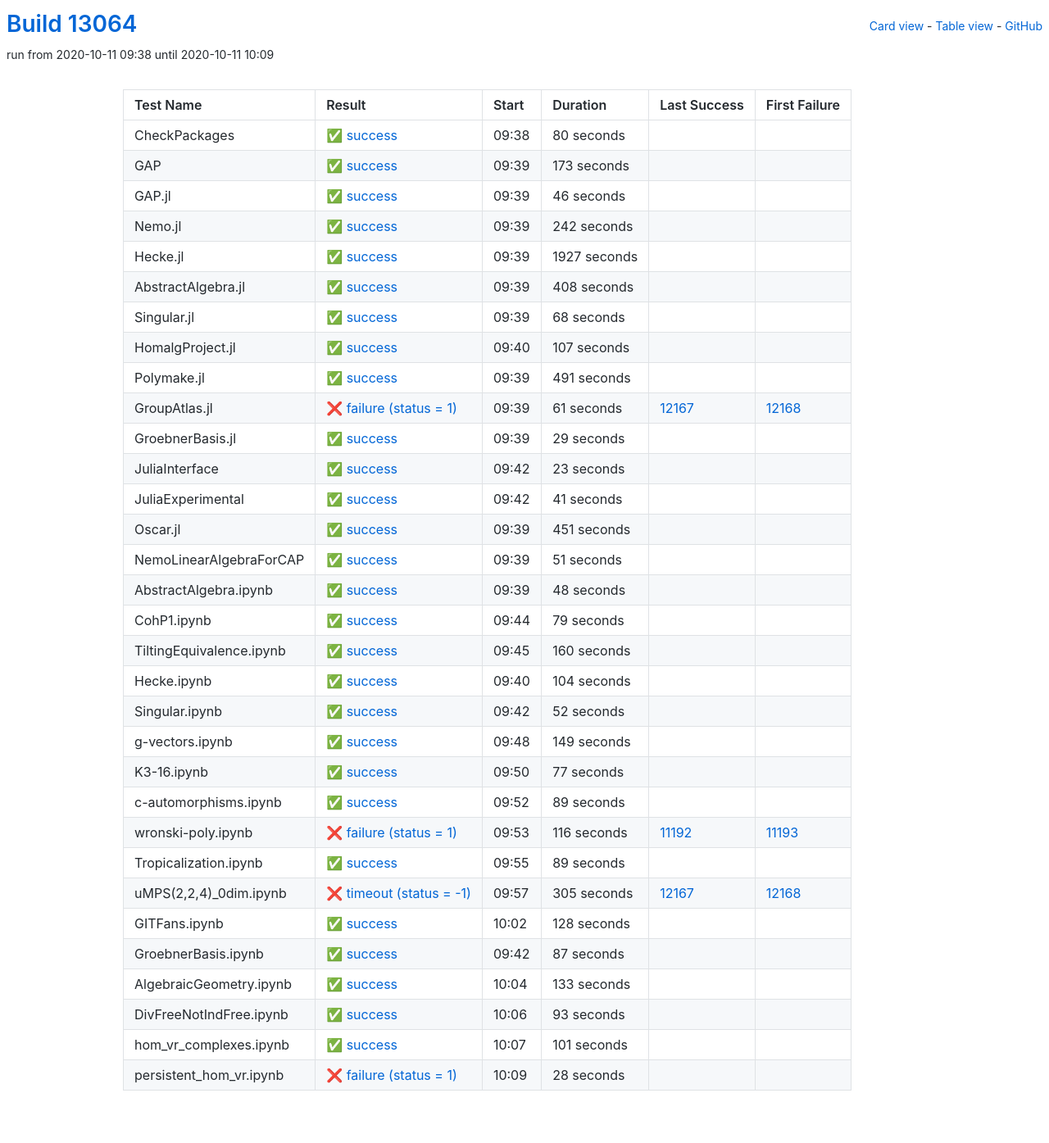
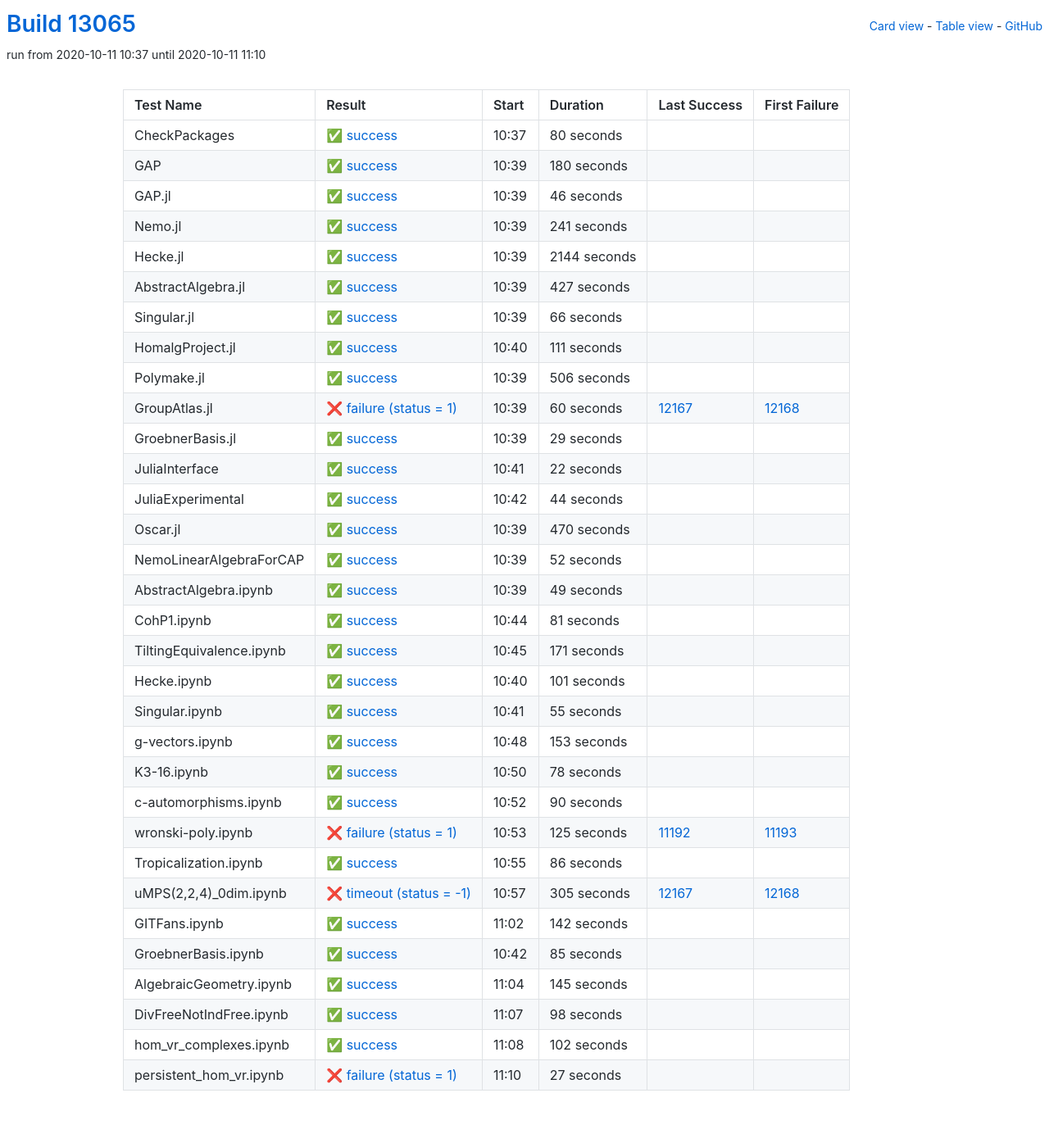
Before and after one commit to oscar-system/oscar-ci-status, a Jekyll site: the page built from table.html, in a window 1280 px wide. Shown: the whole page at 82% size. Built offline with Jekyll 4.4.1, drawn with Linux system fonts in a browser that asks for light colours.

Commit message:
Build #13065

```diff
--- a/_data/ci.yml
+++ b/_data/ci.yml
@@ -1,6 +1,6 @@
 ---
-build: 13064
-build_url: https://oscarci.mathematik.uni-kl.de/job/oscar/13064/
+build: 13065
+build_url: https://oscarci.mathematik.uni-kl.de/job/oscar/13065/
 job: oscar
 organization: oscar-system
 repo: oscar-ci-status
@@ -8,8 +8,8 @@
 tests:
 - name: CheckPackages
   id: checkpackages
-  log: https://oscarci.mathematik.uni-kl.de/job/oscar/13064/artifact/logs/build-13064/CheckPackages.log
-  start: 2020-10-11 09:38
+  log: https://oscarci.mathematik.uni-kl.de/job/oscar/13065/artifact/logs/build-13065/CheckPackages.log
+  start: 2020-10-11 10:37
   success: true
   exitcode: 0
   status: success
@@ -20,20 +20,20 @@
   first_failure_url:
 - name: GAP
   id: gap
-  log: https://oscarci.mathematik.uni-kl.de/job/oscar/13064/artifact/logs/build-13064/GAP.log
-  start: 2020-10-11 09:39
+  log: https://oscarci.mathematik.uni-kl.de/job/oscar/13065/artifact/logs/build-13065/GAP.log
+  start: 2020-10-11 10:39
   success: true
   exitcode: 0
   status: success
-  duration: 173
+  duration: 180
   last_success: false
   last_success_url:
   first_failure: false
   first_failure_url:
 - name: GAP.jl
   id: gap-jl
-  log: https://oscarci.mathematik.uni-kl.de/job/oscar/13064/artifact/logs/build-13064/GAP.jl.log
-  start: 2020-10-11 09:39
+  log: https://oscarci.mathematik.uni-kl.de/job/oscar/13065/artifact/logs/build-13065/GAP.jl.log
+  start: 2020-10-11 10:39
   success: true
   exitcode: 0
   status: success
@@ -44,92 +44,92 @@
   first_failure_url:
 - name: Nemo.jl
   id: nemo-jl
-  log: https://oscarci.mathematik.uni-kl.de/job/oscar/13064/artifact/logs/build-13064/Nemo.jl.log
-  start: 2020-10-11 09:39
+  log: https://oscarci.mathematik.uni-kl.de/job/oscar/13065/artifact/logs/build-13065/Nemo.jl.log
+  start: 2020-10-11 10:39
   success: true
   exitcode: 0
   status: success
-  duration: 242
+  duration: 241
   last_success: false
   last_success_url:
   first_failure: false
   first_failure_url:
 - name: Hecke.jl
   id: hecke-jl
-  log: https://oscarci.mathematik.uni-kl.de/job/oscar/13064/artifact/logs/build-13064/Hecke.jl.log
-  start: 2020-10-11 09:39
+  log: https://oscarci.mathematik.uni-kl.de/job/oscar/13065/artifact/logs/build-13065/Hecke.jl.log
+  start: 2020-10-11 10:39
   success: true
   exitcode: 0
   status: success
-  duration: 1927
+  duration: 2144
   last_success: false
   last_success_url:
   first_failure: false
   first_failure_url:
 - name: AbstractAlgebra.jl
   id: abstractalgebra-jl
-  log: https://oscarci.mathematik.uni-kl.de/job/oscar/13064/artifact/logs/build-13064/AbstractAlgebra.jl.log
-  start: 2020-10-11 09:39
+  log: https://oscarci.mathematik.uni-kl.de/job/oscar/13065/artifact/logs/build-13065/AbstractAlgebra.jl.log
+  start: 2020-10-11 10:39
   success: true
   exitcode: 0
   status: success
-  duration: 408
+  duration: 427
   last_success: false
   last_success_url:
   first_failure: false
   first_failure_url:
 - name: Singular.jl
   id: singular-jl
-  log: https://oscarci.mathematik.uni-kl.de/job/oscar/13064/artifact/logs/build-13064/Singular.jl.log
-  start: 2020-10-11 09:39
+  log: https://oscarci.mathematik.uni-kl.de/job/oscar/13065/artifact/logs/build-13065/Singular.jl.log
+  start: 2020-10-11 10:39
   success: true
   exitcode: 0
   status: success
-  duration: 68
+  duration: 66
   last_success: false
   last_success_url:
   first_failure: false
   first_failure_url:
 - name: HomalgProject.jl
   id: homalgproject-jl
-  log: https://oscarci.mathematik.uni-kl.de/job/oscar/13064/artifact/logs/build-13064/HomalgProject.jl.log
-  start: 2020-10-11 09:40
+  log: https://oscarci.mathematik.uni-kl.de/job/oscar/13065/artifact/logs/build-13065/HomalgProject.jl.log
+  start: 2020-10-11 10:40
   success: true
   exitcode: 0
   status: success
-  duration: 107
+  duration: 111
   last_success: false
   last_success_url:
   first_failure: false
   first_failure_url:
 - name: Polymake.jl
   id: polymake-jl
-  log: https://oscarci.mathematik.uni-kl.de/job/oscar/13064/artifact/logs/build-13064/Polymake.jl.log
-  start: 2020-10-11 09:39
+  log: https://oscarci.mathematik.uni-kl.de/job/oscar/13065/artifact/logs/build-13065/Polymake.jl.log
+  start: 2020-10-11 10:39
   success: true
   exitcode: 0
   status: success
-  duration: 491
+  duration: 506
   last_success: false
   last_success_url:
   first_failure: false
   first_failure_url:
 - name: GroupAtlas.jl
   id: groupatlas-jl
-  log: https://oscarci.mathematik.uni-kl.de/job/oscar/13064/artifact/logs/build-13064/GroupAtlas.jl.log
-  start: 2020-10-11 09:39
+  log: https://oscarci.mathematik.uni-kl.de/job/oscar/13065/artifact/logs/build-13065/GroupAtlas.jl.log
+  start: 2020-10-11 10:39
   success: false
   exitcode: 1
   status: failure
-  duration: 61
+  duration: 60
   last_success: 12167
   last_success_url: https://oscarci.mathematik.uni-kl.de/job/oscar/12167/
   first_failure: 12168
   first_failure_url: https://oscarci.mathematik.uni-kl.de/job/oscar/12168/
 - name: GroebnerBasis.jl
   id: groebnerbasis-jl
-  log: https://oscarci.mathematik.uni-kl.de/job/oscar/13064/artifact/logs/build-13064/GroebnerBasis.jl.log
-  start: 2020-10-11 09:39
+  log: https://oscarci.mathematik.uni-kl.de/job/oscar/13065/artifact/logs/build-13065/GroebnerBasis.jl.log
+  start: 2020-10-11 10:39
   success: true
   exitcode: 0
   status: success
@@ -140,104 +140,44 @@
   first_failure_url:
 - name: JuliaInterface
   id: juliainterface
-  log: https://oscarci.mathematik.uni-kl.de/job/oscar/13064/artifact/logs/build-13064/JuliaInterface.log
-  start: 2020-10-11 09:42
+  log: https://oscarci.mathematik.uni-kl.de/job/oscar/13065/artifact/logs/build-13065/JuliaInterface.log
+  start: 2020-10-11 10:41
   success: true
   exitcode: 0
   status: success
-  duration: 23
+  duration: 22
   last_success: false
   last_success_url:
   first_failure: false
   first_failure_url:
 - name: JuliaExperimental
   id: juliaexperimental
-  log: https://oscarci.mathematik.uni-kl.de/job/oscar/13064/artifact/logs/build-13064/JuliaExperimental.log
-  start: 2020-10-11 09:42
+  log: https://oscarci.mathematik.uni-kl.de/job/oscar/13065/artifact/logs/build-13065/JuliaExperimental.log
+  start: 2020-10-11 10:42
   success: true
   exitcode: 0
   status: success
-  duration: 41
+  duration: 44
   last_success: false
   last_success_url:
   first_failure: false
   first_failure_url:
 - name: Oscar.jl
   id: oscar-jl
-  log: https://oscarci.mathematik.uni-kl.de/job/oscar/13064/artifact/logs/build-13064/Oscar.jl.log
-  start: 2020-10-11 09:39
+  log: https://oscarci.mathematik.uni-kl.de/job/oscar/13065/artifact/logs/build-13065/Oscar.jl.log
+  start: 2020-10-11 10:39
   success: true
   exitcode: 0
   status: success
-  duration: 451
+  duration: 470
   last_success: false
   last_success_url:
   first_failure: false
   first_failure_url:
 - name: NemoLinearAlgebraForCAP
   id: nemolinearalgebraforcap
-  log: https://oscarci.mathematik.uni-kl.de/job/oscar/13064/artifact/logs/build-13064/NemoLinearAlgebraForCAP.log
-  start: 2020-10-11 09:39
-  success: true
-  exitcode: 0
-  status: success
-  duration: 51
-  last_success: false
-  last_success_url:
-  first_failure: false
-  first_failure_url:
-- name: AbstractAlgebra.ipynb
-  id: abstractalgebra-ipynb
-  log: https://oscarci.mathematik.uni-kl.de/job/oscar/13064/artifact/logs/build-13064/AbstractAlgebra.ipynb.log
-  start: 2020-10-11 09:39
-  success: true
-  exitcode: 0
-  status: success
-  duration: 48
-  last_success: false
-  last_success_url:
-  first_failure: false
-  first_failure_url:
-- name: CohP1.ipynb
-  id: cohp1-ipynb
-  log: https://oscarci.mathematik.uni-kl.de/job/oscar/13064/artifact/logs/build-13064/CohP1.ipynb.log
-  start: 2020-10-11 09:44
-  success: true
-  exitcode: 0
-  status: success
-  duration: 79
-  last_success: false
-  last_success_url:
-  first_failure: false
-  first_failure_url:
-- name: TiltingEquivalence.ipynb
-  id: tiltingequivalence-ipynb
-  log: https://oscarci.mathematik.uni-kl.de/job/oscar/13064/artifact/logs/build-13064/TiltingEquivalence.ipynb.log
-  start: 2020-10-11 09:45
-  success: true
-  exitcode: 0
-  status: success
-  duration: 160
-  last_success: false
-  last_success_url:
-  first_failure: false
-  first_failure_url:
-- name: Hecke.ipynb
-  id: hecke-ipynb
-  log: https://oscarci.mathematik.uni-kl.de/job/oscar/13064/artifact/logs/build-13064/Hecke.ipynb.log
-  start: 2020-10-11 09:40
-  success: true
-  exitcode: 0
-  status: success
-  duration: 104
-  last_success: false
-  last_success_url:
-  first_failure: false
-  first_failure_url:
-- name: Singular.ipynb
-  id: singular-ipynb
-  log: https://oscarci.mathematik.uni-kl.de/job/oscar/13064/artifact/logs/build-13064/Singular.ipynb.log
-  start: 2020-10-11 09:42
+  log: https://oscarci.mathematik.uni-kl.de/job/oscar/13065/artifact/logs/build-13065/NemoLinearAlgebraForCAP.log
+  start: 2020-10-11 10:39
   success: true
   exitcode: 0
   status: success
@@ -246,70 +186,130 @@
   last_success_url:
   first_failure: false
   first_failure_url:
-- name: g-vectors.ipynb
-  id: g-vectors-ipynb
-  log: https://oscarci.mathematik.uni-kl.de/job/oscar/13064/artifact/logs/build-13064/g-vectors.ipynb.log
-  start: 2020-10-11 09:48
+- name: AbstractAlgebra.ipynb
+  id: abstractalgebra-ipynb
+  log: https://oscarci.mathematik.uni-kl.de/job/oscar/13065/artifact/logs/build-13065/AbstractAlgebra.ipynb.log
+  start: 2020-10-11 10:39
   success: true
   exitcode: 0
   status: success
-  duration: 149
+  duration: 49
+  last_success: false
+  last_success_url:
+  first_failure: false
+  first_failure_url:
+- name: CohP1.ipynb
+  id: cohp1-ipynb
+  log: https://oscarci.mathematik.uni-kl.de/job/oscar/13065/artifact/logs/build-13065/CohP1.ipynb.log
+  start: 2020-10-11 10:44
+  success: true
+  exitcode: 0
+  status: success
+  duration: 81
+  last_success: false
+  last_success_url:
+  first_failure: false
+  first_failure_url:
+- name: TiltingEquivalence.ipynb
+  id: tiltingequivalence-ipynb
+  log: https://oscarci.mathematik.uni-kl.de/job/oscar/13065/artifact/logs/build-13065/TiltingEquivalence.ipynb.log
+  start: 2020-10-11 10:45
+  success: true
+  exitcode: 0
+  status: success
+  duration: 171
+  last_success: false
+  last_success_url:
+  first_failure: false
+  first_failure_url:
+- name: Hecke.ipynb
+  id: hecke-ipynb
+  log: https://oscarci.mathematik.uni-kl.de/job/oscar/13065/artifact/logs/build-13065/Hecke.ipynb.log
+  start: 2020-10-11 10:40
+  success: true
+  exitcode: 0
+  status: success
+  duration: 101
+  last_success: false
+  last_success_url:
+  first_failure: false
+  first_failure_url:
+- name: Singular.ipynb
+  id: singular-ipynb
+  log: https://oscarci.mathematik.uni-kl.de/job/oscar/13065/artifact/logs/build-13065/Singular.ipynb.log
+  start: 2020-10-11 10:41
+  success: true
+  exitcode: 0
+  status: success
+  duration: 55
+  last_success: false
+  last_success_url:
+  first_failure: false
+  first_failure_url:
+- name: g-vectors.ipynb
+  id: g-vectors-ipynb
+  log: https://oscarci.mathematik.uni-kl.de/job/oscar/13065/artifact/logs/build-13065/g-vectors.ipynb.log
+  start: 2020-10-11 10:48
+  success: true
+  exitcode: 0
+  status: success
+  duration: 153
   last_success: false
   last_success_url:
   first_failure: false
   first_failure_url:
 - name: K3-16.ipynb
   id: k3-16-ipynb
-  log: https://oscarci.mathematik.uni-kl.de/job/oscar/13064/artifact/logs/build-13064/K3-16.ipynb.log
-  start: 2020-10-11 09:50
+  log: https://oscarci.mathematik.uni-kl.de/job/oscar/13065/artifact/logs/build-13065/K3-16.ipynb.log
+  start: 2020-10-11 10:50
   success: true
   exitcode: 0
   status: success
-  duration: 77
+  duration: 78
   last_success: false
   last_success_url:
   first_failure: false
   first_failure_url:
 - name: c-automorphisms.ipynb
   id: c-automorphisms-ipynb
-  log: https://oscarci.mathematik.uni-kl.de/job/oscar/13064/artifact/logs/build-13064/c-automorphisms.ipynb.log
-  start: 2020-10-11 09:52
+  log: https://oscarci.mathematik.uni-kl.de/job/oscar/13065/artifact/logs/build-13065/c-automorphisms.ipynb.log
+  start: 2020-10-11 10:52
   success: true
   exitcode: 0
   status: success
-  duration: 89
+  duration: 90
   last_success: false
   last_success_url:
   first_failure: false
   first_failure_url:
 - name: wronski-poly.ipynb
   id: wronski-poly-ipynb
-  log: https://oscarci.mathematik.uni-kl.de/job/oscar/13064/artifact/logs/build-13064/wronski-poly.ipynb.log
-  start: 2020-10-11 09:53
+  log: https://oscarci.mathematik.uni-kl.de/job/oscar/13065/artifact/logs/build-13065/wronski-poly.ipynb.log
+  start: 2020-10-11 10:53
   success: false
   exitcode: 1
   status: failure
-  duration: 116
+  duration: 125
   last_success: 11192
   last_success_url: https://oscarci.mathematik.uni-kl.de/job/oscar/11192/
   first_failure: 11193
   first_failure_url: https://oscarci.mathematik.uni-kl.de/job/oscar/11193/
 - name: Tropicalization.ipynb
   id: tropicalization-ipynb
-  log: https://oscarci.mathematik.uni-kl.de/job/oscar/13064/artifact/logs/build-13064/Tropicalization.ipynb.log
-  start: 2020-10-11 09:55
+  log: https://oscarci.mathematik.uni-kl.de/job/oscar/13065/artifact/logs/build-13065/Tropicalization.ipynb.log
+  start: 2020-10-11 10:55
   success: true
   exitcode: 0
   status: success
-  duration: 89
+  duration: 86
   last_success: false
   last_success_url:
   first_failure: false
   first_failure_url:
 - name: uMPS(2,2,4)_0dim.ipynb
   id: umps-2-2-4-0dim-ipynb
-  log: https://oscarci.mathematik.uni-kl.de/job/oscar/13064/artifact/logs/build-13064/uMPS-2-2-4-_0dim.ipynb.log
-  start: 2020-10-11 09:57
+  log: https://oscarci.mathematik.uni-kl.de/job/oscar/13065/artifact/logs/build-13065/uMPS-2-2-4-_0dim.ipynb.log
+  start: 2020-10-11 10:57
   success: false
   exitcode: -1
   status: timeout
@@ -320,72 +320,72 @@
   first_failure_url: https://oscarci.mathematik.uni-kl.de/job/oscar/12168/
 - name: GITFans.ipynb
   id: gitfans-ipynb
-  log: https://oscarci.mathematik.uni-kl.de/job/oscar/13064/artifact/logs/build-13064/GITFans.ipynb.log
-  start: 2020-10-11 10:02
+  log: https://oscarci.mathematik.uni-kl.de/job/oscar/13065/artifact/logs/build-13065/GITFans.ipynb.log
+  start: 2020-10-11 11:02
   success: true
   exitcode: 0
   status: success
-  duration: 128
+  duration: 142
   last_success: false
   last_success_url:
   first_failure: false
   first_failure_url:
 - name: GroebnerBasis.ipynb
   id: groebnerbasis-ipynb
-  log: https://oscarci.mathematik.uni-kl.de/job/oscar/13064/artifact/logs/build-13064/GroebnerBasis.ipynb.log
-  start: 2020-10-11 09:42
+  log: https://oscarci.mathematik.uni-kl.de/job/oscar/13065/artifact/logs/build-13065/GroebnerBasis.ipynb.log
+  start: 2020-10-11 10:42
   success: true
   exitcode: 0
   status: success
-  duration: 87
+  duration: 85
   last_success: false
   last_success_url:
   first_failure: false
   first_failure_url:
 - name: AlgebraicGeometry.ipynb
   id: algebraicgeometry-ipynb
-  log: https://oscarci.mathematik.uni-kl.de/job/oscar/13064/artifact/logs/build-13064/AlgebraicGeometry.ipynb.log
-  start: 2020-10-11 10:04
+  log: https://oscarci.mathematik.uni-kl.de/job/oscar/13065/artifact/logs/build-13065/AlgebraicGeometry.ipynb.log
+  start: 2020-10-11 11:04
   success: true
   exitcode: 0
   status: success
-  duration: 133
+  duration: 145
   last_success: false
   last_success_url:
   first_failure: false
   first_failure_url:
 - name: DivFreeNotIndFree.ipynb
   id: divfreenotindfree-ipynb
-  log: https://oscarci.mathematik.uni-kl.de/job/oscar/13064/artifact/logs/build-13064/DivFreeNotIndFree.ipynb.log
-  start: 2020-10-11 10:06
+  log: https://oscarci.mathematik.uni-kl.de/job/oscar/13065/artifact/logs/build-13065/DivFreeNotIndFree.ipynb.log
+  start: 2020-10-11 11:07
   success: true
   exitcode: 0
   status: success
-  duration: 93
+  duration: 98
   last_success: false
   last_success_url:
   first_failure: false
   first_failure_url:
 - name: hom_vr_complexes.ipynb
   id: hom-vr-complexes-ipynb
-  log: https://oscarci.mathematik.uni-kl.de/job/oscar/13064/artifact/logs/build-13064/hom_vr_complexes.ipynb.log
-  start: 2020-10-11 10:07
+  log: https://oscarci.mathematik.uni-kl.de/job/oscar/13065/artifact/logs/build-13065/hom_vr_complexes.ipynb.log
+  start: 2020-10-11 11:08
   success: true
   exitcode: 0
   status: success
-  duration: 101
+  duration: 102
   last_success: false
   last_success_url:
   first_failure: false
   first_failure_url:
 - name: persistent_hom_vr.ipynb
   id: persistent-hom-vr-ipynb
-  log: https://oscarci.mathematik.uni-kl.de/job/oscar/13064/artifact/logs/build-13064/persistent_hom_vr.ipynb.log
-  start: 2020-10-11 10:09
+  log: https://oscarci.mathematik.uni-kl.de/job/oscar/13065/artifact/logs/build-13065/persistent_hom_vr.ipynb.log
+  start: 2020-10-11 11:10
   success: false
   exitcode: 1
   status: failure
-  duration: 28
+  duration: 27
   last_success: false
   last_success_url:
   first_failure: false
```
Also changed, not shown: README.md.
